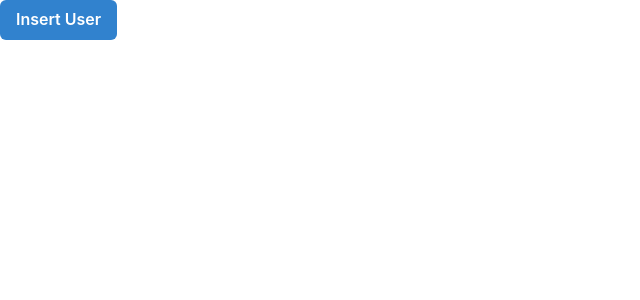
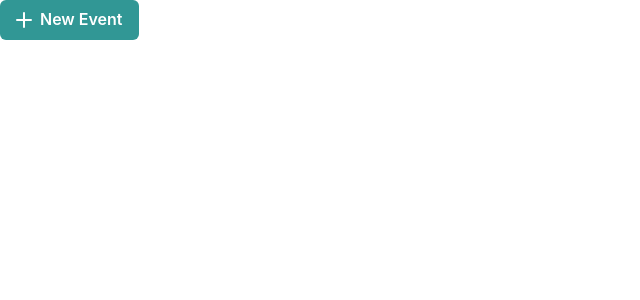
Before and after one commit to NowNewNao/booking-sysetm, a Next.js app: page / in a window 1280 px wide. Shown: the top 300 px of the page, without its empty margins (0-640 px from the left). Built offline with nearby package versions, Linux system fonts and the light colour scheme.

Commit message:
First aid: Use Chakra

```diff
--- a/pages/index.tsx
+++ b/pages/index.tsx
@@ -1,6 +1,7 @@
 import type { NextPage } from 'next';
 import axios from 'axios';
 import { Button } from '@chakra-ui/react';
+import { AddIcon } from '@chakra-ui/icons';
 
 const Home: NextPage = () => {
     const addEvent = async () => {
@@ -9,8 +10,15 @@ const Home: NextPage = () => {
 
     return (
         <div>
-            <Button colorScheme="blue" onClick={() => addEvent()}>
-                Insert User
+            <Button
+                leftIcon={<AddIcon />}
+                colorScheme="teal"
+                variant="solid"
+                onClick={() => {
+                    addEvent();
+                }}
+            >
+                New Event
             </Button>
         </div>
     );
```
